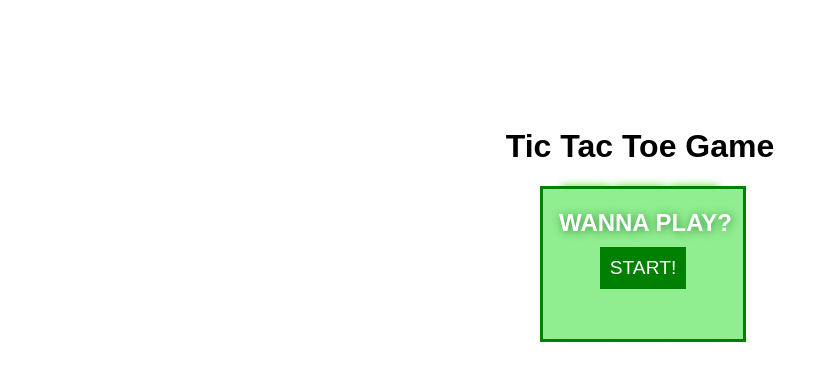
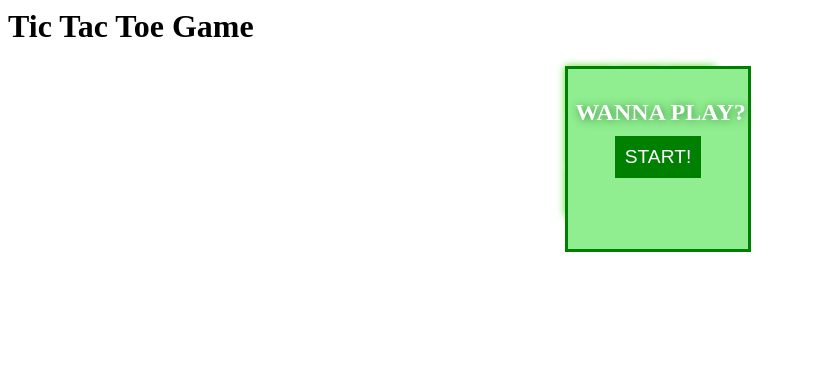
Before and after one commit to pierogi01/tictactoe-game, a plain HTML site: page index.html in a window 1280 px wide. Shown: the whole page, without its empty margins (0-829 px from the left). Drawn offline with Linux system fonts and the light colour scheme.

Commit message:
Update style.css

```diff
--- a/style.css
+++ b/style.css
@@ -1,20 +1,17 @@
-body{
-    font-family: Arial, Helvetica, sans-serif;
-    text-align: center;
-    margin-top: 10%;
-}
-
 .game-board{
-    height: 200px;
-    width: 200px;
+    height: 150px;
+    width: 150px;
     margin: auto;
     position: relative;
+    display: grid;
+    grid-template-columns: repeat(3, 2fr);
+    grid-column-gap: 0;
+    grid-row-gap: 0;
 }
 
 .tictactoe{
     height: 50px;
     width: 50px;
-    display: inline-block;
     border: none;
     box-shadow: 0px 0px 8px 0px rgb(83, 223, 45);
     font-size: 2em;
@@ -23,16 +20,14 @@ body{
     vertical-align: middle;
 }
 .winner{
-    height: 130px;
-    width: 200px;
+    height: 150px;
+    width: 180px;
     border: 3px solid green;
     background-color: lightgreen;
     display: block;
     position: absolute;
-    top: 0;
-    left: 0;
-    padding-top: 20px;
-    justify-content: center;
+    text-align: center;
+    padding-top: 30px;
 }
 h2{
     color: white;
```
